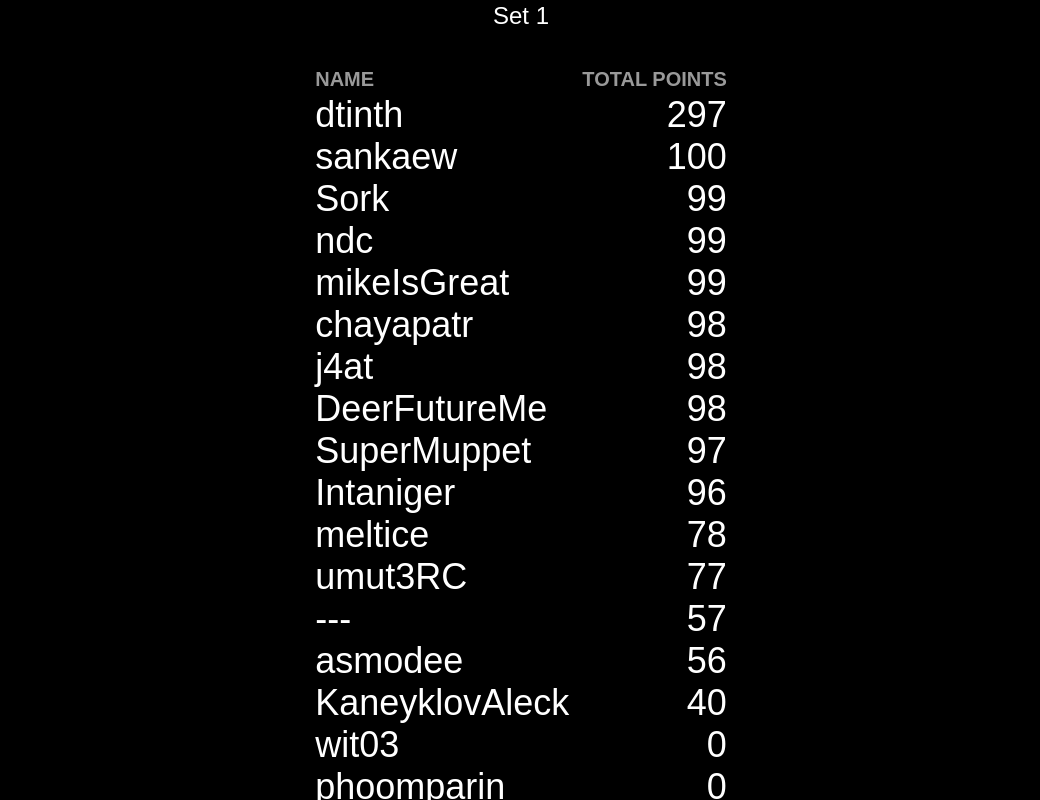
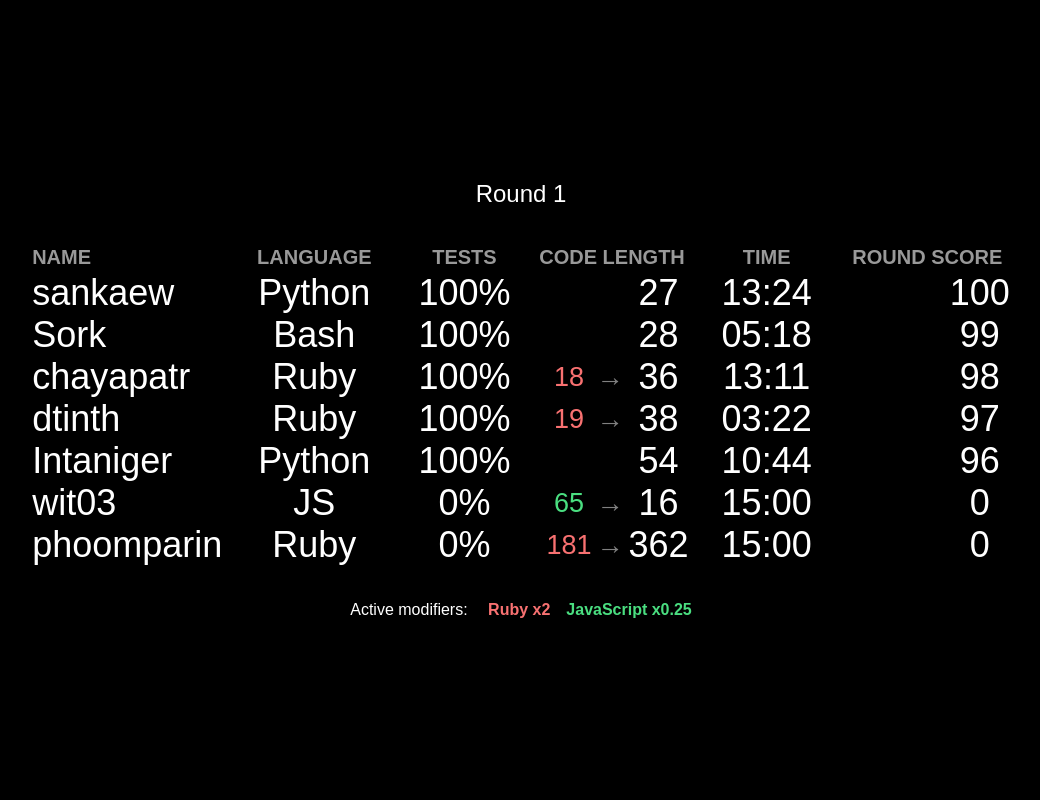
Before and after one commit to showdownspace/codegolfparty-live, a Svelte app: page / in a window 1280 px wide. Shown: the whole page, without its empty margins (119-1159 px from the left). Built offline with nearby package versions, Linux system fonts and the light colour scheme.

Commit message:
Colors and stuff

```diff
--- a/src/App.svelte
+++ b/src/App.svelte
@@ -1,5 +1,7 @@
 <script lang="ts">
-  import { view } from "./viewModel";
+  import type { Modifier } from "./model";
+
+  import { bonusClass, buffClass, nerfClass, view } from "./viewModel";
   const mapLang = {
     "Python 3": "Python",
     JavaScript: "JS",
@@ -12,6 +14,12 @@
   }
   function formatName(n: string) {
     return n || "---";
+  }
+  function modifierClass(m: Modifier["type"]) {
+    if (m === "buff") return buffClass;
+    if (m === "nerf") return nerfClass;
+    if (m === "bonus") return bonusClass;
+    return "";
   }
 </script>
 
@@ -47,8 +55,13 @@
                 {row.score}
               </td>
 
-              <td class="pl-3 text-center opacity-50 text-[0.75em]">
-                <span class:opacity-0={row.originalCount === row.adjustedCount}>
+              <td class="pl-3 text-center text-[0.75em]">
+                <span
+                  class:opacity-0={row.originalCount === row.adjustedCount}
+                  class={modifierClass(
+                    row.adjustedCount > row.originalCount ? "nerf" : "buff"
+                  )}
+                >
                   {formatSize(row.originalCount)}
                 </span>
               </td>
@@ -65,8 +78,11 @@
                 {row.duration.slice(3)}
               </td>
 
-              <td class="pl-6 text-center opacity-50 text-[0.75em]">
-                <span class:opacity-0={row.baseScore === row.adjustedScore}>
+              <td class="pl-6 text-center text-[0.75em]">
+                <span
+                  class:opacity-0={row.baseScore === row.adjustedScore}
+                  class={modifierClass("bonus")}
+                >
                   {row.baseScore}
                 </span>
               </td>
@@ -85,7 +101,9 @@
       <div>
         <span>Active modifiers:</span>
         {#each view.modifiers as mod}
-          <span class="pl-4 text-slate-400 font-bold">{mod}</span>
+          <span class="pl-4 font-bold {modifierClass(mod.type)}"
+            >{mod.name}</span
+          >
         {:else}
           None
         {/each}
--- a/src/data.ts
+++ b/src/data.ts
@@ -2,8 +2,8 @@ import type { Game } from "./model";
 
 export function gameData(game: Game) {
   game.newRound();
-  game.setMultiplier("Ruby", 2);
-  game.setMultiplier("JavaScript", 0.25);
+  game.setLanguageMultiplier("Ruby", 2);
+  game.setLanguageMultiplier("JavaScript", 0.25);
 
   game.play([
     {
@@ -65,142 +65,5 @@ export function gameData(game: Game) {
   ]);
 
   // Uncomment to show set ranking
-  game.showSetRanking();
-
-  game.newRound();
-  game.play([
-    {
-      nickname: "dtinth",
-      userId: "1bc6963922756fd0de3a5fe3afd940245099983",
-      score: "100%",
-      duration: "00:12:46",
-      language: "Ruby",
-      criterion: "155",
-    },
-    {
-      nickname: "ndc",
-      userId: "fec0b11765a07de5960c70452f7d35f31985151",
-      score: "100%",
-      duration: "00:15:00",
-      language: "Ruby",
-      criterion: "169",
-    },
-    {
-      nickname: "j4at",
-      userId: "4aad50340de97049b501ce2ba6af5deb1716784",
-      score: "100%",
-      duration: "00:15:00",
-      language: "Python 3",
-      criterion: "179",
-    },
-    {
-      nickname: "SuperMuppet",
-      userId: "1c131774a94d84715aec68419216018d3320652",
-      score: "100%",
-      duration: "00:13:59",
-      language: "Python 3",
-      criterion: "220",
-    },
-    {
-      nickname: "KaneyklovAleck",
-      userId: "929a32931c811078ab286744570b24f05230652",
-      score: "42%",
-      duration: "00:14:43",
-      language: "Python 3",
-      criterion: "136",
-    },
-    {
-      nickname: "Oladzsi",
-      userId: "4f084d4e5fff42fc2a98ab08b518ac901589454",
-      score: "0%",
-      duration: "00:01:03",
-      language: "C++",
-      criterion: "495",
-    },
-    {
-      nickname: "Piz20",
-      userId: "d31049aca3b8ba649adead574ebc48351154305",
-      score: "0%",
-      duration: "00:15:00",
-      language: "N/A",
-    },
-    {
-      nickname: "elmaderas",
-      userId: "a48eabc071c20d96362266c48c31387b6108793",
-      score: "0%",
-      duration: "00:15:00",
-      language: "N/A",
-    },
-  ]);
-  game.showSetRanking();
-
-  game.newRound();
-  game.setMultiplier("C#", 0.25);
-  game.play([
-    {
-      nickname: "dtinth",
-      userId: "1bc6963922756fd0de3a5fe3afd940245099983",
-      score: "100%",
-      duration: "00:07:42",
-      language: "Ruby",
-      criterion: "48",
-    },
-    {
-      nickname: "DeerFutureMe",
-      userId: "a3dbd9f4eb4cd67d9377ec73dd9363e76178174",
-      score: "100%",
-      duration: "00:12:53",
-      language: "JavaScript",
-      criterion: "107",
-    },
-    {
-      nickname: "mikeIsGreat",
-      userId: "9a1a336d821ffb83505f21e284a548af0846984",
-      score: "100%",
-      duration: "00:12:17",
-      language: "C#",
-      criterion: "297",
-    },
-    {
-      nickname: "meltice",
-      userId: "d169c6bbe059512ea069765430551caf2661773",
-      score: "80%",
-      duration: "00:14:52",
-      language: "Python 3",
-      criterion: "165",
-    },
-    {
-      nickname: "umut3RC",
-      userId: "9812420caac75582dee27aa0e3ba71817438084",
-      score: "80%",
-      duration: "00:06:04",
-      language: "C",
-      criterion: "547",
-    },
-    {
-      nickname: "",
-      userId: "bee6264d913c0b3eeb7c9a533596eba75864514",
-      score: "60%",
-      duration: "00:02:50",
-      language: "Ruby",
-      criterion: "56",
-    },
-    {
-      nickname: "asmodee",
-      userId: "dd6300ef10a2059f5592dcf2bca258aa0367252",
-      score: "60%",
-      duration: "00:11:39",
-      language: "Python 3",
-      criterion: "130",
-    },
-    {
-      nickname: "Law104",
-      userId: "5285c684a8d0f5cd6e6e1297e39435e59454194",
-      score: "0%",
-      duration: "00:15:00",
-      language: "Python 3",
-      criterion: "529",
-    },
-  ]);
-  game.showSetRanking();
+  // game.showSetRanking();
 }
--- a/src/model.ts
+++ b/src/model.ts
@@ -46,6 +46,7 @@ interface ProcessedResult extends CodinGameResult {
 
 interface RoundSettings {
   multipliers: { [lang: string]: number };
+  bonus: { [lang: string]: number };
 }
 
 export type View = RoundView | NoneView | SetRankingView;
@@ -53,8 +54,13 @@ export type View = RoundView | NoneView | SetRankingView;
 export interface RoundView {
   type: "round";
   results: ProcessedResult[];
-  modifiers: string[];
+  modifiers: Modifier[];
   roundNumber: number;
+}
+
+export interface Modifier {
+  name: string;
+  type: "nerf" | "buff" | "bonus";
 }
 
 export interface SetRankingView {
@@ -86,21 +92,25 @@ export class Game {
   newRound() {
     this.roundSettings = createDefaultRoundSettings();
     this.currentRoundNumber += 1;
-    return this;
   }
-  setMultiplier(language: Lang, multiplier = 1) {
+  setLanguageMultiplier(language: Lang, multiplier: number) {
     this.roundSettings.multipliers[language] = multiplier;
-    return this;
+  }
+  setLanguageBonus(language: Lang, bonus: number) {
+    this.roundSettings.bonus[language] = bonus;
   }
   play(inResults: CodinGameResult[]) {
     const results = inResults as ProcessedResult[];
-    const modifiers: string[] = [];
+    const modifiers: Modifier[] = [];
 
     // Apply multipliers
     for (const [language, multiplier] of Object.entries(
       this.roundSettings.multipliers
     )) {
-      modifiers.push(`${language} x${multiplier}`);
+      modifiers.push({
+        name: `${language} x${multiplier}`,
+        type: multiplier > 1 ? "nerf" : "buff",
+      });
     }
     for (const row of results) {
       row.languageMultiplier =
@@ -138,10 +148,20 @@ export class Game {
     results.sort((a, b) => b.baseScore - a.baseScore);
 
     // Apply language bonus
+    for (const [lang, bonus] of Object.entries(this.roundSettings.bonus)) {
+      modifiers.push({
+        name: `${lang} +${bonus}`,
+        type: "bonus",
+      });
+    }
+    for (const row of results) {
+      row.adjustedScore += this.roundSettings.bonus[row.language] ?? 0;
+    }
+
     // Sort by score
     // Apply first-of-language bonus
 
-    // Round score
+    // Round up score
     results.sort((a, b) => b.adjustedScore - a.adjustedScore);
     for (const row of results) {
       row.baseScore = Math.round(row.baseScore);
@@ -188,5 +208,6 @@ export class Game {
 function createDefaultRoundSettings(): RoundSettings {
   return {
     multipliers: {},
+    bonus: {},
   };
 }
--- a/src/viewModel.ts
+++ b/src/viewModel.ts
@@ -5,3 +5,7 @@ const game = new Game();
 gameData(game);
 
 export const view = game.view;
+
+export const buffClass = "text-green-400";
+export const nerfClass = "text-red-400";
+export const bonusClass = "text-yellow-400";
```
